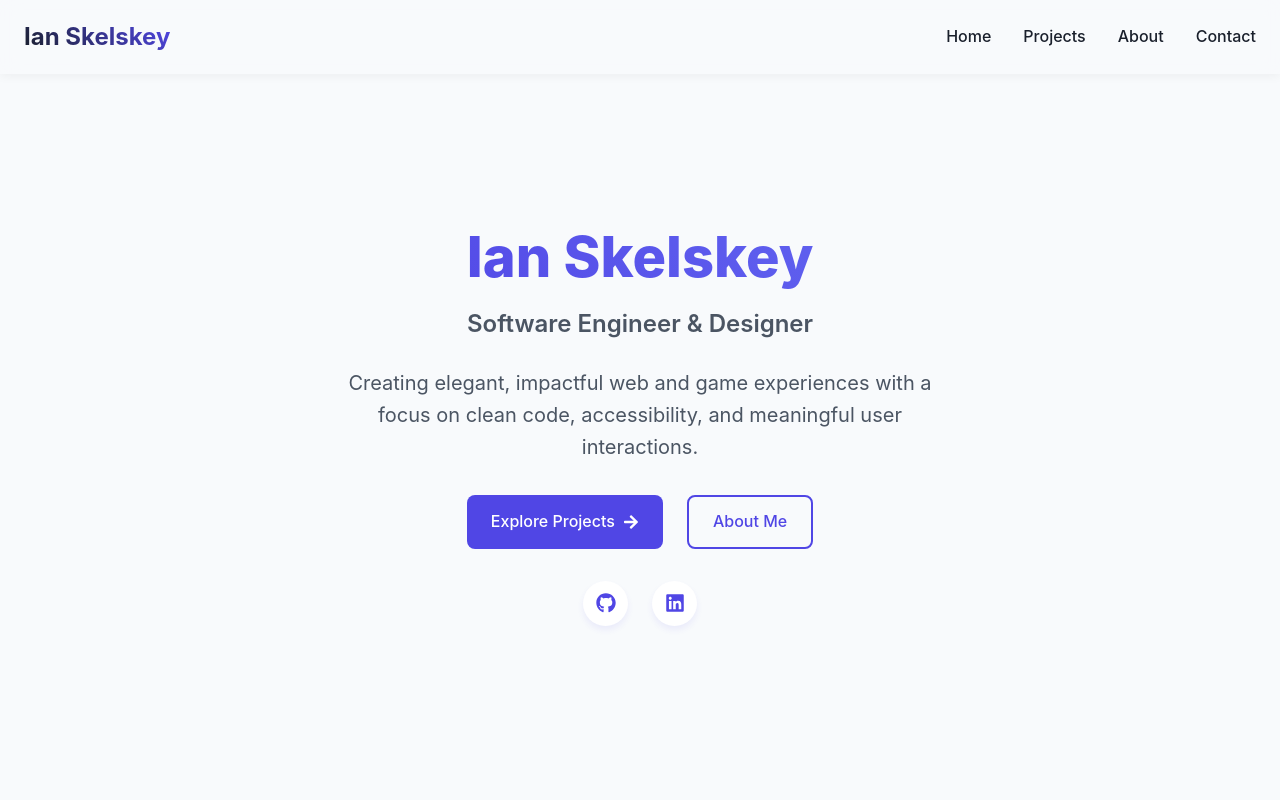
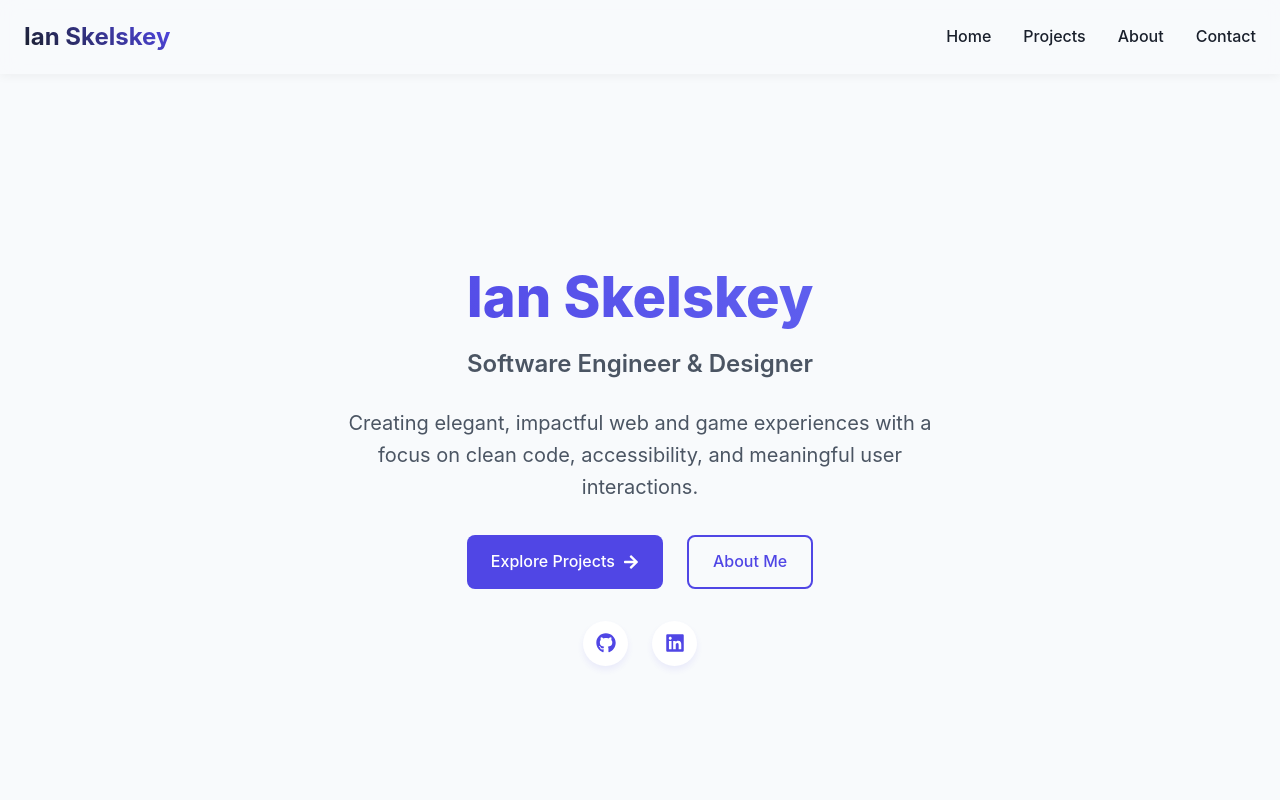
Before and after one commit to IanSkelskey/new-portfolio, a React (Vite) app: page / in a window 1280 px wide. Shown: the top 800 px of the page. Built offline with nearby package versions, Linux system fonts and the light colour scheme.

Commit message:
fix: increase hero section minimum height for improved visibility

```diff
--- a/src/pages/HomePage.css
+++ b/src/pages/HomePage.css
@@ -5,7 +5,7 @@
 
 /* Hero Section */
 .hero-section {
-  min-height: 80vh;
+  min-height: 90vh;
   display: flex;
   align-items: center;
   justify-content: center;
```
